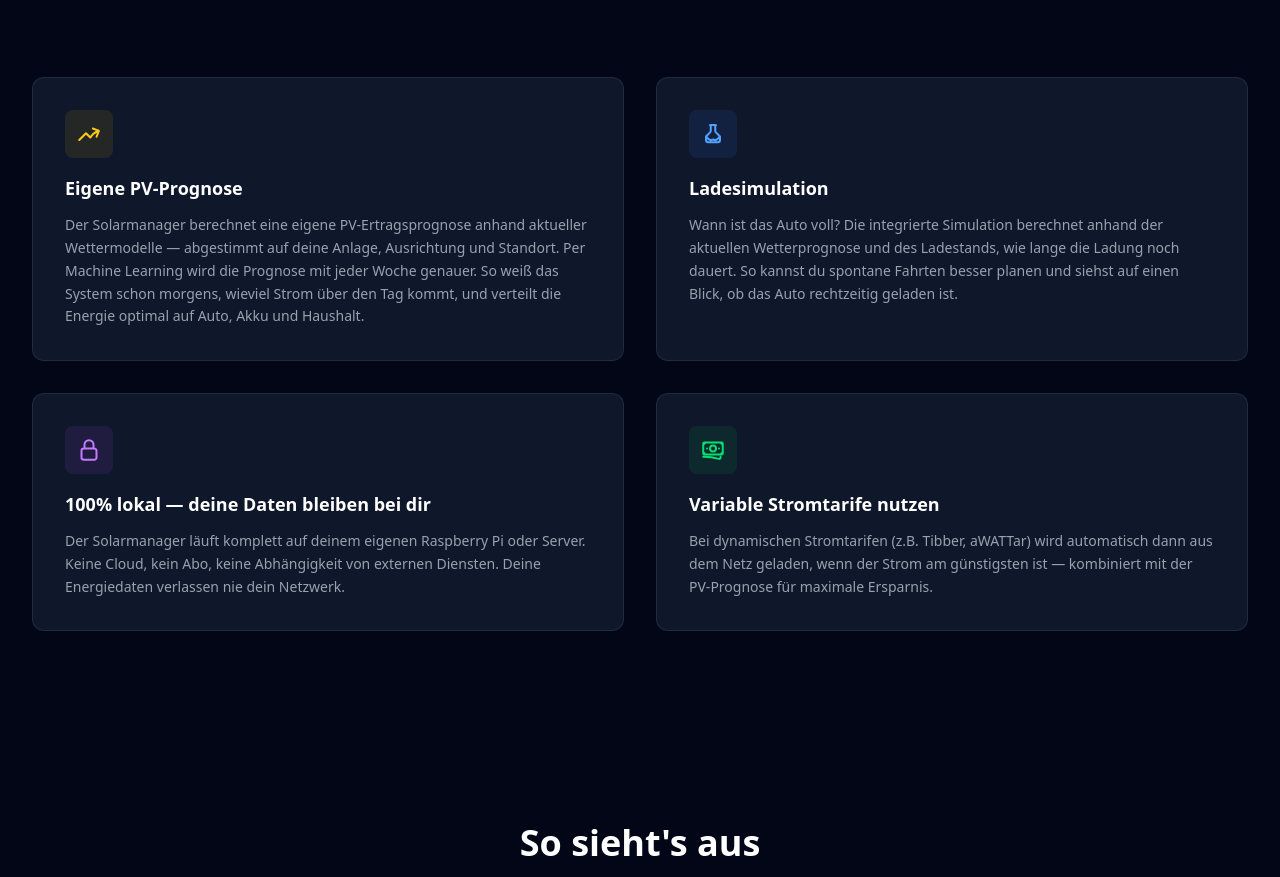
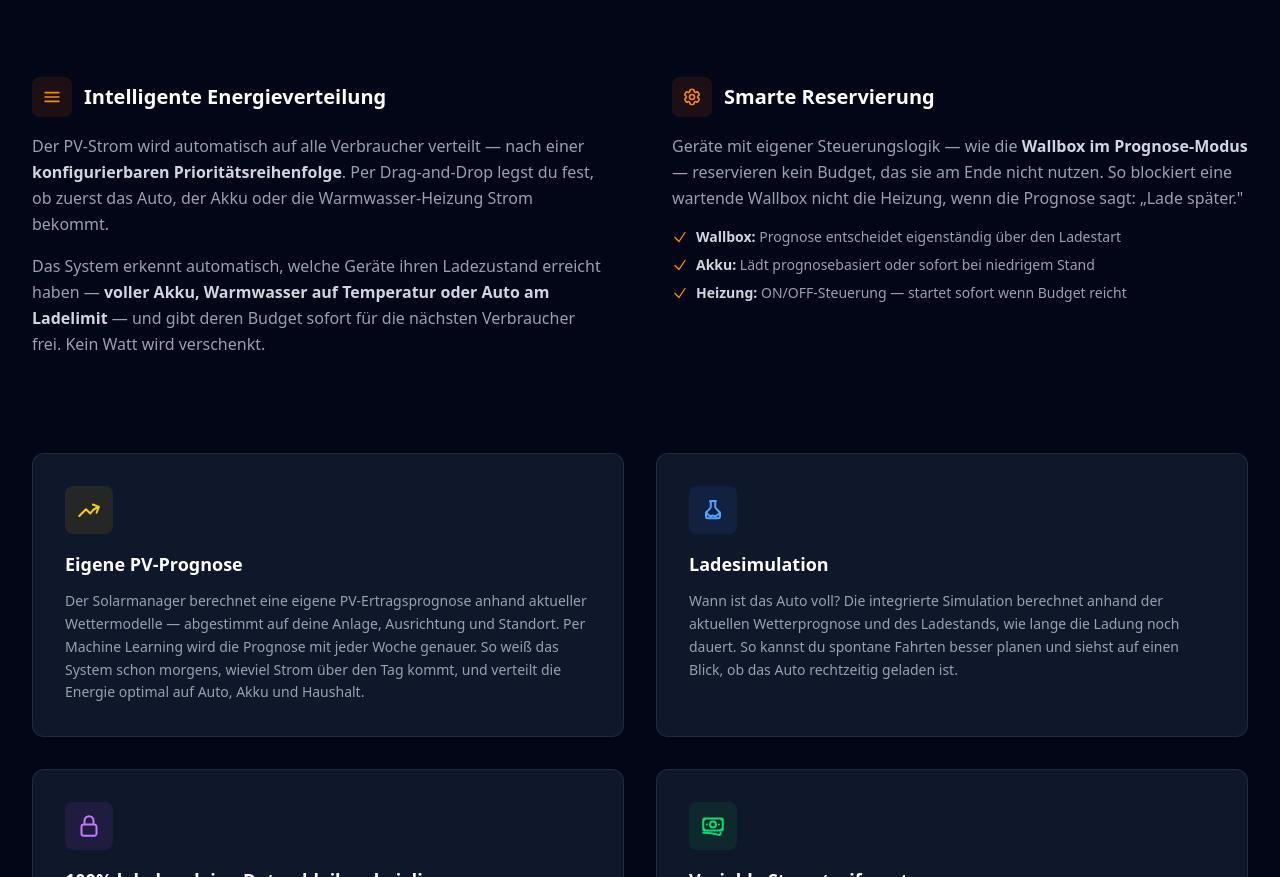
Before and after one commit to BBessler/solarmanager_website, a website: page index.html in a window 1280 px wide. Shown: the part 2294-3171 px from the top of the page. Drawn offline with Linux system fonts and the light colour scheme.

Commit message:
Feature: Intelligente Energieverteilung und Smarte Reservierung auf Website ergänzt

```diff
--- a/index.html
+++ b/index.html
@@ -215,7 +215,55 @@
                 </div>
             </div>
 
-            <!-- Vorteil 2: Prognose, Simulation, Datenschutz, Tarife -->
+            <!-- Vorteil 2: Intelligente Energieverteilung -->
+            <div class="grid grid-cols-1 lg:grid-cols-2 gap-16 mb-20">
+                <div>
+                    <div class="flex items-center gap-3 mb-4">
+                        <div class="w-10 h-10 bg-orange-500/10 rounded-lg flex items-center justify-center">
+                            <svg class="w-5 h-5 text-orange-400" fill="none" stroke="currentColor" stroke-width="2" viewBox="0 0 24 24">
+                                <path stroke-linecap="round" stroke-linejoin="round" d="M3.75 6.75h16.5M3.75 12h16.5m-16.5 5.25h16.5"/>
+                            </svg>
+                        </div>
+                        <h3 class="text-xl font-bold text-white">Intelligente Energieverteilung</h3>
+                    </div>
+                    <p class="text-gray-400 leading-relaxed mb-4">
+                        Der PV-Strom wird automatisch auf alle Verbraucher verteilt — nach einer <strong class="text-gray-300">konfigurierbaren Prioritätsreihenfolge</strong>. Per Drag-and-Drop legst du fest, ob zuerst das Auto, der Akku oder die Warmwasser-Heizung Strom bekommt.
+                    </p>
+                    <p class="text-gray-400 leading-relaxed mb-4">
+                        Das System erkennt automatisch, welche Geräte ihren Ladezustand erreicht haben — <strong class="text-gray-300">voller Akku, Warmwasser auf Temperatur oder Auto am Ladelimit</strong> — und gibt deren Budget sofort für die nächsten Verbraucher frei. Kein Watt wird verschenkt.
+                    </p>
+                </div>
+                <div>
+                    <div class="flex items-center gap-3 mb-4">
+                        <div class="w-10 h-10 bg-orange-500/10 rounded-lg flex items-center justify-center">
+                            <svg class="w-5 h-5 text-orange-400" fill="none" stroke="currentColor" stroke-width="2" viewBox="0 0 24 24">
+                                <path stroke-linecap="round" stroke-linejoin="round" d="M9.594 3.94c.09-.542.56-.94 1.11-.94h2.593c.55 0 1.02.398 1.11.94l.213 1.281c.063.374.313.686.645.87.074.04.147.083.22.127.325.196.72.257 1.075.124l1.217-.456a1.125 1.125 0 011.37.49l1.296 2.247a1.125 1.125 0 01-.26 1.431l-1.003.827c-.293.241-.438.613-.43.992a7.723 7.723 0 010 .255c-.008.378.137.75.43.991l1.004.827c.424.35.534.955.26 1.43l-1.298 2.247a1.125 1.125 0 01-1.369.491l-1.217-.456c-.355-.133-.75-.072-1.076.124a6.47 6.47 0 01-.22.128c-.331.183-.581.495-.644.869l-.213 1.281c-.09.543-.56.941-1.11.941h-2.594c-.55 0-1.019-.398-1.11-.94l-.213-1.281c-.062-.374-.312-.686-.644-.87a6.52 6.52 0 01-.22-.127c-.325-.196-.72-.257-1.076-.124l-1.217.456a1.125 1.125 0 01-1.369-.49l-1.297-2.247a1.125 1.125 0 01.26-1.431l1.004-.827c.292-.24.437-.613.43-.991a6.932 6.932 0 010-.255c.007-.38-.138-.751-.43-.992l-1.004-.827a1.125 1.125 0 01-.26-1.43l1.297-2.247a1.125 1.125 0 011.37-.491l1.216.456c.356.133.751.072 1.076-.124.072-.044.146-.086.22-.128.332-.183.582-.495.644-.869l.214-1.28z"/>
+                                <path stroke-linecap="round" stroke-linejoin="round" d="M15 12a3 3 0 11-6 0 3 3 0 016 0z"/>
+                            </svg>
+                        </div>
+                        <h3 class="text-xl font-bold text-white">Smarte Reservierung</h3>
+                    </div>
+                    <p class="text-gray-400 leading-relaxed mb-4">
+                        Geräte mit eigener Steuerungslogik — wie die <strong class="text-gray-300">Wallbox im Prognose-Modus</strong> — reservieren kein Budget, das sie am Ende nicht nutzen. So blockiert eine wartende Wallbox nicht die Heizung, wenn die Prognose sagt: „Lade später."
+                    </p>
+                    <div class="space-y-2 text-sm">
+                        <div class="flex items-start gap-2 text-gray-400">
+                            <svg class="w-4 h-4 text-orange-400 mt-0.5 flex-shrink-0" fill="none" stroke="currentColor" stroke-width="2" viewBox="0 0 24 24"><path stroke-linecap="round" stroke-linejoin="round" d="M4.5 12.75l6 6 9-13.5"/></svg>
+                            <span><strong class="text-gray-300">Wallbox:</strong> Prognose entscheidet eigenständig über den Ladestart</span>
+                        </div>
+                        <div class="flex items-start gap-2 text-gray-400">
+                            <svg class="w-4 h-4 text-orange-400 mt-0.5 flex-shrink-0" fill="none" stroke="currentColor" stroke-width="2" viewBox="0 0 24 24"><path stroke-linecap="round" stroke-linejoin="round" d="M4.5 12.75l6 6 9-13.5"/></svg>
+                            <span><strong class="text-gray-300">Akku:</strong> Lädt prognosebasiert oder sofort bei niedrigem Stand</span>
+                        </div>
+                        <div class="flex items-start gap-2 text-gray-400">
+                            <svg class="w-4 h-4 text-orange-400 mt-0.5 flex-shrink-0" fill="none" stroke="currentColor" stroke-width="2" viewBox="0 0 24 24"><path stroke-linecap="round" stroke-linejoin="round" d="M4.5 12.75l6 6 9-13.5"/></svg>
+                            <span><strong class="text-gray-300">Heizung:</strong> ON/OFF-Steuerung — startet sofort wenn Budget reicht</span>
+                        </div>
+                    </div>
+                </div>
+            </div>
+
+            <!-- Vorteil 3: Prognose, Simulation, Datenschutz, Tarife -->
             <div class="grid grid-cols-1 md:grid-cols-2 gap-8">
                 <div class="bg-dark-800 rounded-xl p-8 border border-gray-700/50">
                     <div class="w-12 h-12 bg-solar-500/10 rounded-lg flex items-center justify-center mb-4">
```
